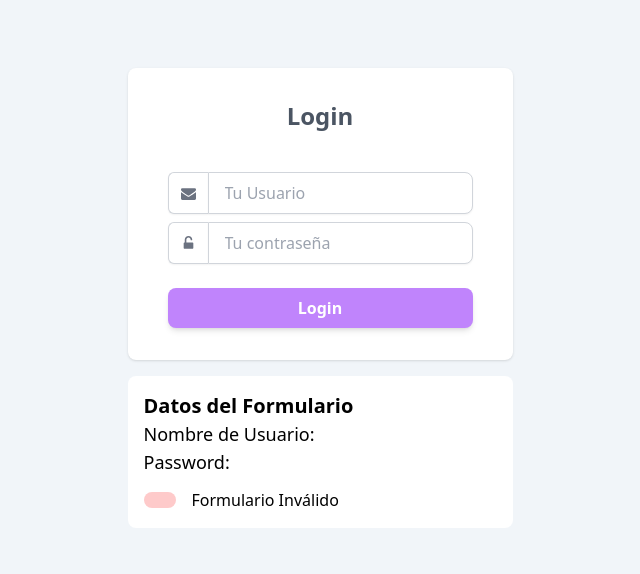
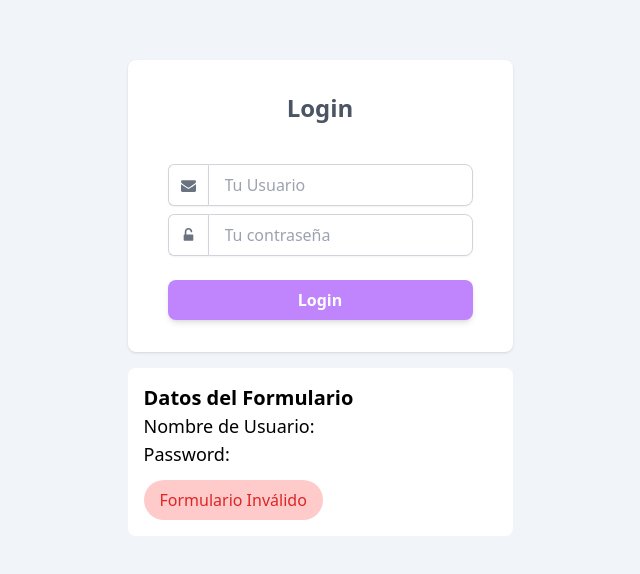
Before and after one commit to leonelhv/login-testing, an Angular app: page / in a window 1280 px wide. Shown: the part 102-676 px from the top of the page, without its empty margins (320-960 px from the left). Built offline with nearby package versions, Linux system fonts and the light colour scheme.

Commit message:
move text

```diff
--- a/src/app/app.component.html
+++ b/src/app/app.component.html
@@ -116,8 +116,8 @@
         class="px-4 py-2 text-base rounded-full text-red-600 bg-red-200"
         *ngIf="formLogin.invalid"
       >
+        Formulario Inválido
       </span>
-      Formulario Inválido
       <span
         *ngIf="formLogin.valid"
         class="px-4 py-2 text-base rounded-full text-green-600 bg-green-200"
```
